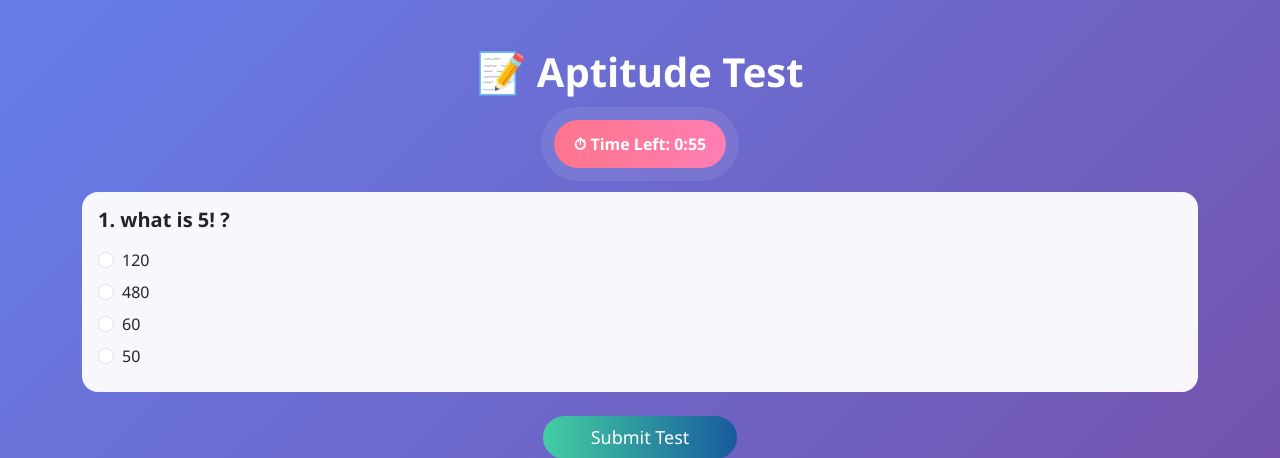
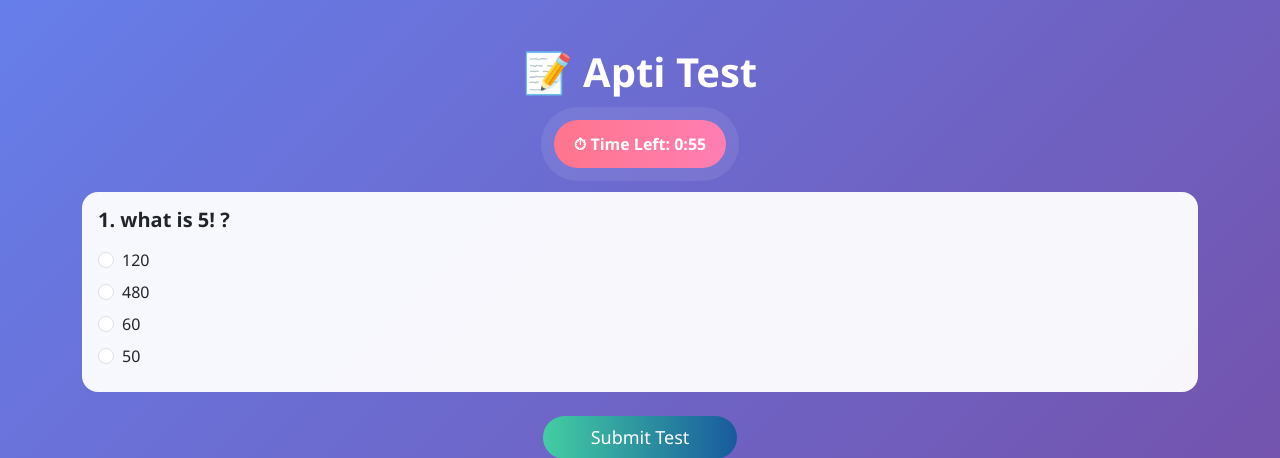
Before and after one commit to Darshan455111/AptiTest, a Django app: page / in a window 1280 px wide. Shown: the top 458 px of the page. Run offline with Django 5.2, Linux system fonts and the light colour scheme; data comes from the database, SQL or seed files in the repository.

Commit message:
Small Corrections

```diff
--- a/testapp/templates/testapp/test.html
+++ b/testapp/templates/testapp/test.html
@@ -90,7 +90,7 @@
 <div class="container py-5 test-container">
 
     <div class="text-center mb-4 text-white">
-        <h1 class="fw-bold">📝 Aptitude Test</h1>
+        <h1 class="fw-bold">📝 Apti Test</h1>
         <div class="timer-box mt-3">
             ⏱ Time Left: <span id="timer"></span>
         </div>
```
